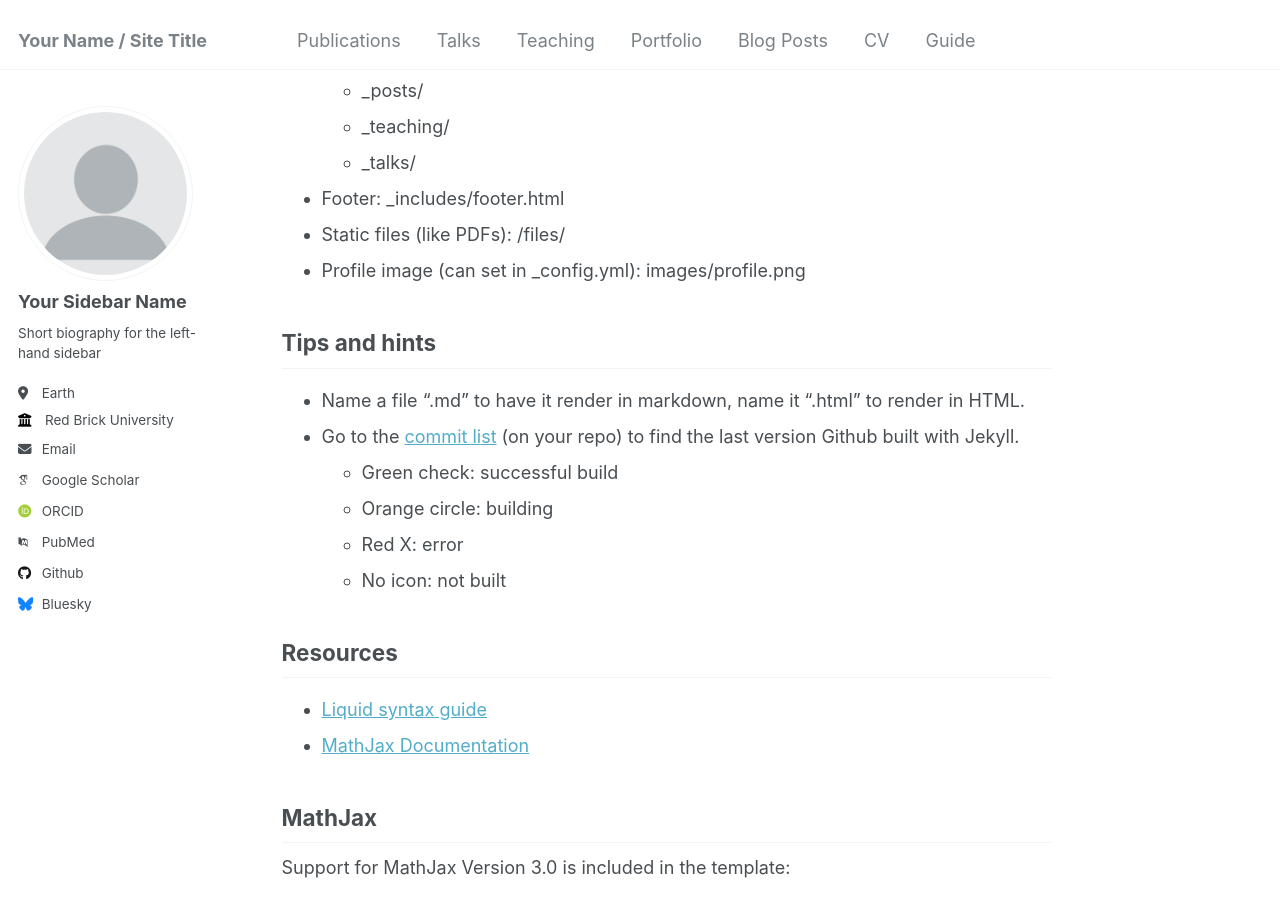
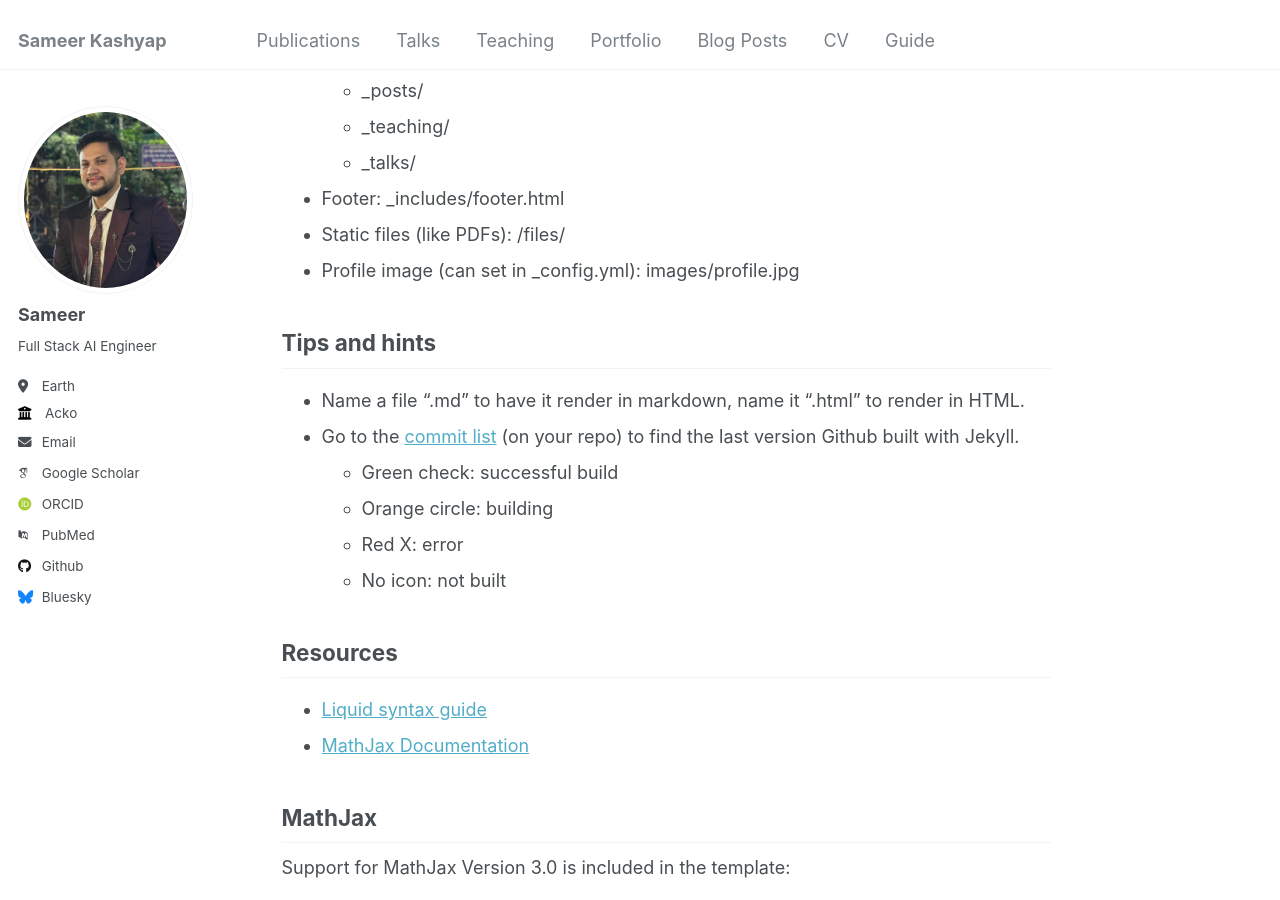
Before and after one commit to Sameerkash/Sameerkash.github.io, a Jekyll site: the page built from _pages/markdown.md, in a window 1280 px wide and 900 px high, scrolled down 389 px. Built offline with Jekyll 4.4.1, drawn with Linux system fonts in a browser that asks for light colours; some web fonts are replaced; some of the changed text lies outside the part shown.

Commit message:
try with image path

```diff
--- a/_config.yml
+++ b/_config.yml
@@ -8,27 +8,27 @@
 
 # Basic Site Settings
 locale                   : "en-US"
-title                    : "Your Name / Site Title"
+title                    : "Sameer Kashyap"
 title_separator          : "-"
-name                     : &name "Your Name"
-description              : &description "personal description"
-url                      : https://academicpages.github.io # the base hostname & protocol for your site e.g. "https://[your GitHub username].github.io"
-baseurl                  : "" # the subpath of your site, e.g. "/blog"
-repository               : "academicpages/academicpages.github.io"
+name                     : &name "Sameer"
+description              : &description "Hello! my current research interests are in applying Scientific Machine Learning and Explianbale AI to climate related research statments, I am also a Full Stack AI Software Engineer."
+# url                      : https://academicpages.github.io # the base hostname & protocol for your site e.g. "https://mmistakes.github.io"
+# baseurl                  : "" # the subpath of your site, e.g. "/blog"
+repository               : "Sameerkash/sameerkash.github.io"
 
 # Site Author - The following control what appear as part of the author content on the side bar.
 #               If a field is blank the icon and link will not appear, otherwise it will be shown.
 #               Additional customization can be done by editing /_includes/author-profile.html
 author:
   # Biographic information
-  avatar           : "profile.png"
-  name             : "Your Sidebar Name"
+  avatar           : "profile.jpg"
+  name             : "Sameer"
   pronouns         : # example: "she/her"
-  bio              : "Short biography for the left-hand sidebar"
+  bio              : "Full Stack AI Engineer"
   location         : "Earth"
-  employer         : "Red Brick University"
+  employer         : "Acko"
   uri              : # URL
-  email            : "none@example.org"
+  email            : "sameera.kashyap@acko.com"
 
   # Academic websites
   arxiv            : # URL - Update with the correct link to your profile
@@ -38,7 +38,6 @@ author:
   semantic         : # URL
   pubmed           : "https://www.ncbi.nlm.nih.gov/pubmed/?term=john+snow"
   researchgate     : # URL
-  scopus           : # URL
 
   # Repositories and software development
   bitbucket        : # Username - Update with your username on the site
@@ -72,7 +71,7 @@ author:
   wikipedia        : # Username
   xing             : # Username
   youtube          : # Username
-  zhihu            : # Username
+  zhihu            : # URL
 
 # Publication Category - The following the list of publication categories and their headings
 publication_category:
@@ -170,12 +169,10 @@ exclude:
   - CHANGELOG
   - Capfile
   - config
-  - Dockerfile
   - Gemfile
   - Gruntfile.js
   - gulpfile.js
   - LICENSE
-  - local
   - log
   - node_modules
   - package.json*
@@ -293,25 +290,22 @@ sass:
 permalink: /:categories/:title/
 # paginate: 5 # amount of posts to show
 # paginate_path: /page:num/
-timezone: Etc/UTC # http://en.wikipedia.org/wiki/List_of_tz_database_time_zones
+timezone: America/Los_Angeles # http://en.wikipedia.org/wiki/List_of_tz_database_time_zones
 
 
 # Plugins
 plugins:
-  - jekyll-feed
-  - jekyll-gist
   - jekyll-paginate
   - jekyll-sitemap
+  - jekyll-gist
+  - jekyll-feed
   - jekyll-redirect-from
-  - jemoji
-
-# Mimic GitHub Pages with --safe
+# mimic GitHub Pages with --safe
 whitelist:
-  - jekyll-feed
-  - jekyll-gist
   - jekyll-paginate
   - jekyll-sitemap
-  - jekyll-redirect-from
+  - jekyll-gist
+  - jekyll-feed
   - jemoji
 
 
--- a/_pages/markdown.md
+++ b/_pages/markdown.md
@@ -20,7 +20,7 @@ redirect_from:
   * _talks/
 * Footer: _includes/footer.html
 * Static files (like PDFs): /files/
-* Profile image (can set in _config.yml): images/profile.png
+* Profile image (can set in _config.yml): images/profile.jpg
 
 ## Tips and hints
 
```
